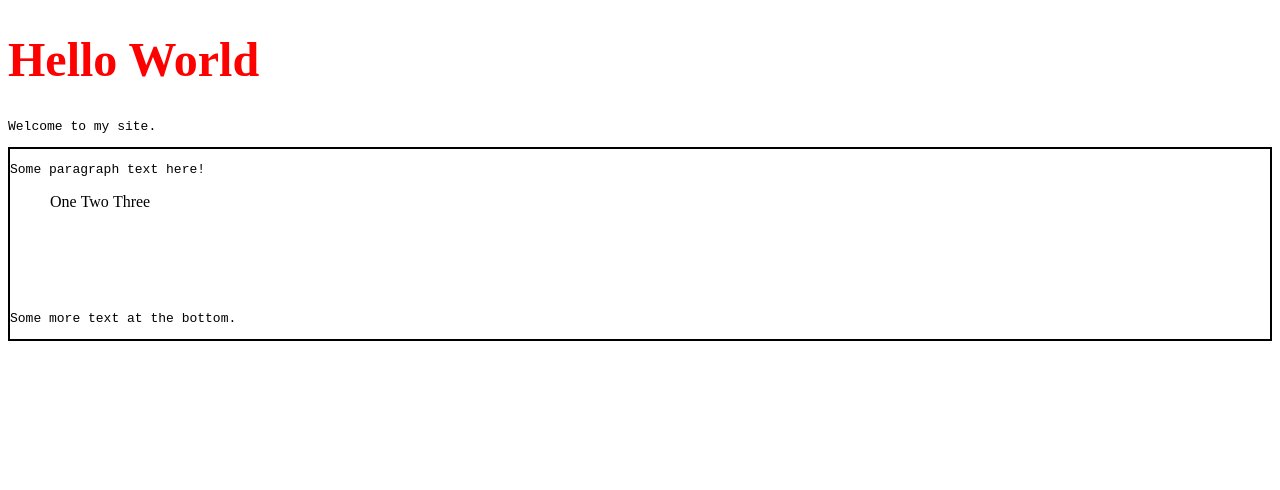
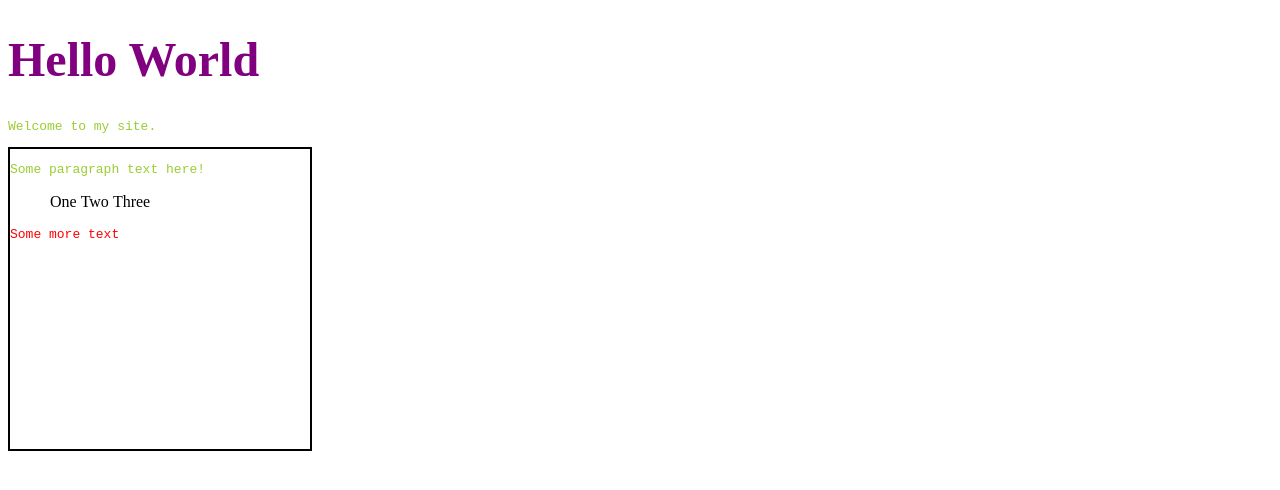
Before and after one commit to aayushagrawal05/inclass-2022, a plain HTML site: page index.html in a window 1280 px wide. Drawn offline with Linux system fonts and the light colour scheme.

Commit message:
used internal style sheet

```diff
--- a/index.html
+++ b/index.html
@@ -3,22 +3,47 @@
   <head>
     <meta charset="utf-8">
     <title>Hello | My Site</title>
+    <style media="screen">
+
+      h1 {
+        font-size:48px;
+        color: purple;
+      }
+
+      p {
+        font-family: monospace;
+        color: yellowgreen;
+      }
+
+      div#my-divider {
+        border: 2px solid #000;
+        height: 300px;
+        width: 300px;
+      }
+
+      ol { list-style:none; }
+
+      li.horizontal { display: inline; }
+
+      .bottom { color:red; }
+
+    </style>
   </head>
   <body>
-    <h1 style="font-size:48px; color: red;">Hello World</h1>
+    <h1>Hello World</h1>
 
-    <p style="font-family: monospace; color: '#ccc';">Welcome to my site.</p>
+    <p>Welcome to my site.</p>
 
-    <div style="border: 2px solid #000;">
-      <p style="font-family: monospace; color: '#ccc';">Some paragraph text here!</p>
+    <div id="my-divider">
+      <p>Some paragraph text here!</p>
 
-      <ol style="list-style:none;">
-        <li style="display: inline;">One</li>
-        <li style="display: inline;">Two</li>
-        <li style="display: inline;">Three</li>
+      <ol>
+        <li class="horizontal">One</li>
+        <li class="horizontal">Two</li>
+        <li class="horizontal">Three</li>
       </ol>
 
-      <p style="font-family: monospace; color: 'red'; margin-top: 100px;">Some more text at the bottom.</p>
+      <p class="bottom">Some more text</p>
     </div>
   </body>
 </html>
```
